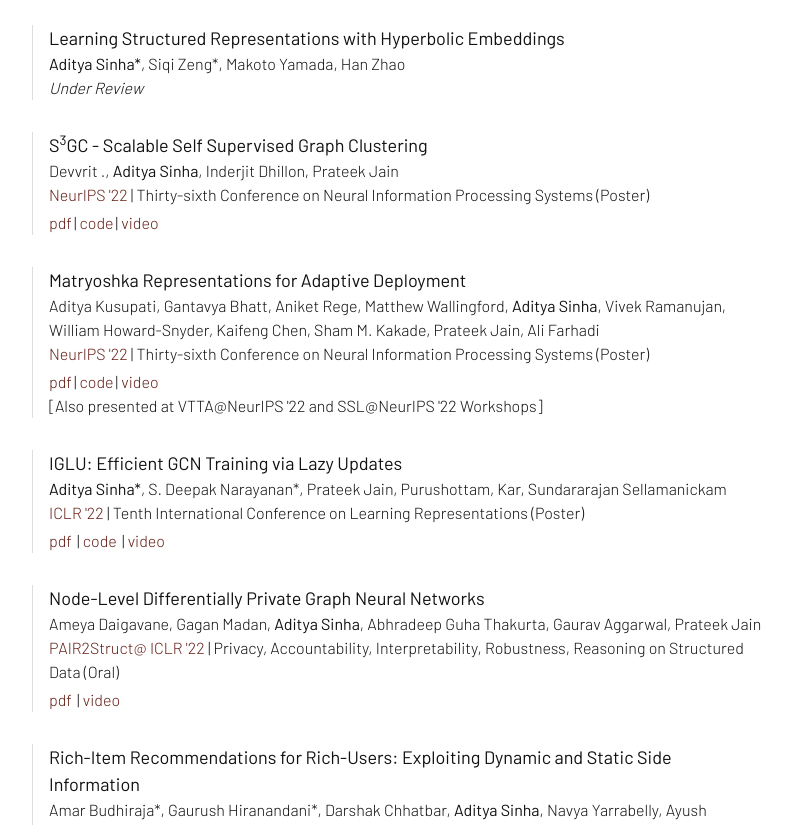
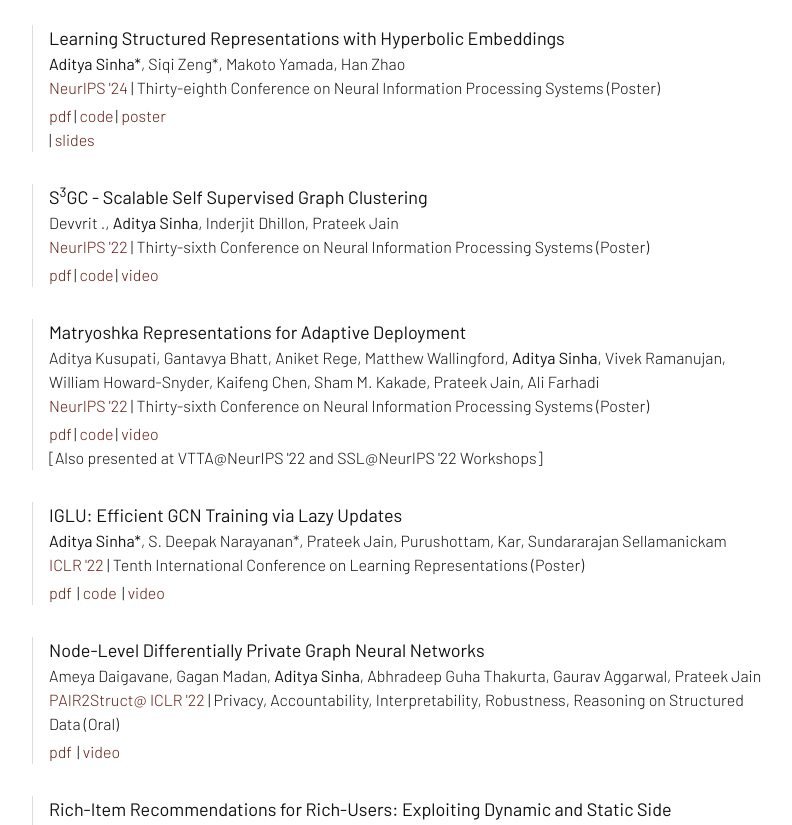
Before and after one commit to adityaasinha28/adityaasinha28.github.io, a website: page index.html in a window 1280 px wide. Shown: the part 1237-2062 px from the top of the page, without its empty margins (433-1225 px from the left). Drawn offline with nearby package versions, Linux system fonts and the light colour scheme.

Commit message:
Update paper details

```diff
--- a/index.html
+++ b/index.html
@@ -98,7 +98,12 @@
               <p class="paper my-2 pl-3">
                 <span class="papertitle">Learning Structured Representations with Hyperbolic Embeddings</span><br>
                 <span class="thisauthor"><b>Aditya Sinha*</b></span>, Siqi Zeng*, Makoto Yamada, Han Zhao<br>
-                <i>Under Review</i><br>
+                <span class="conf"><a class="confshort" href="https://neurips.cc/Conferences/2024">NeurIPS '24 </a> |
+                  Thirty-eighth Conference on Neural Information Processing Systems (Poster) </span><br>
+                <a class="tag" href="https://arxiv.org/pdf/2412.01023" target="_blank">pdf</a>|
+                <a class="tag" href="https://github.com/uiuctml/HypStructure" target="_blank">code</a>|
+                <a class="tag" href="https://neurips.cc/media/PosterPDFs/NeurIPS%202024/93170.png?t=1731743482.698525" target="_blank">poster</a><br>|
+                <a class="tag" href="https://neurips.cc/media/neurips-2024/Slides/93170.pdf" target="_blank">slides</a><br>
               </p>
            </div>
 
```
